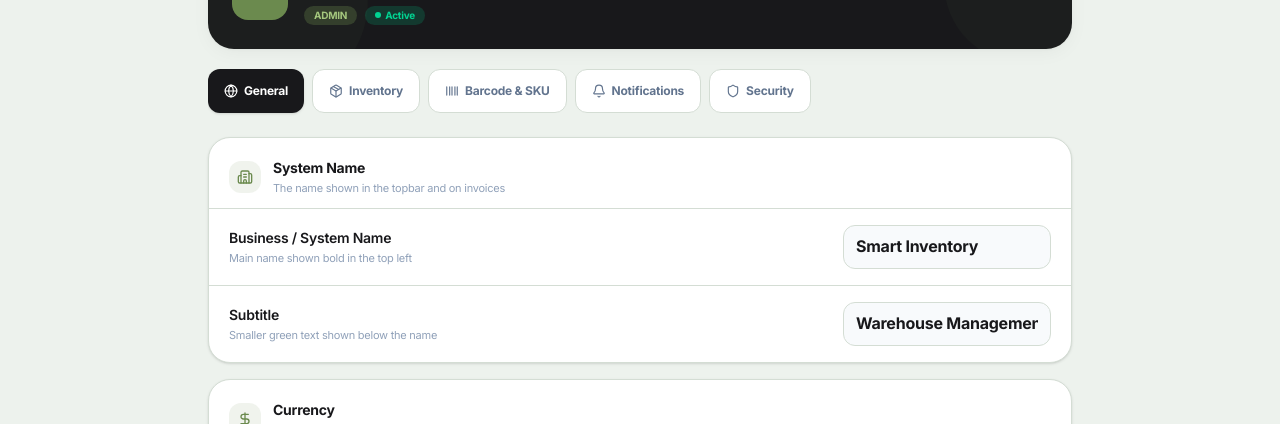
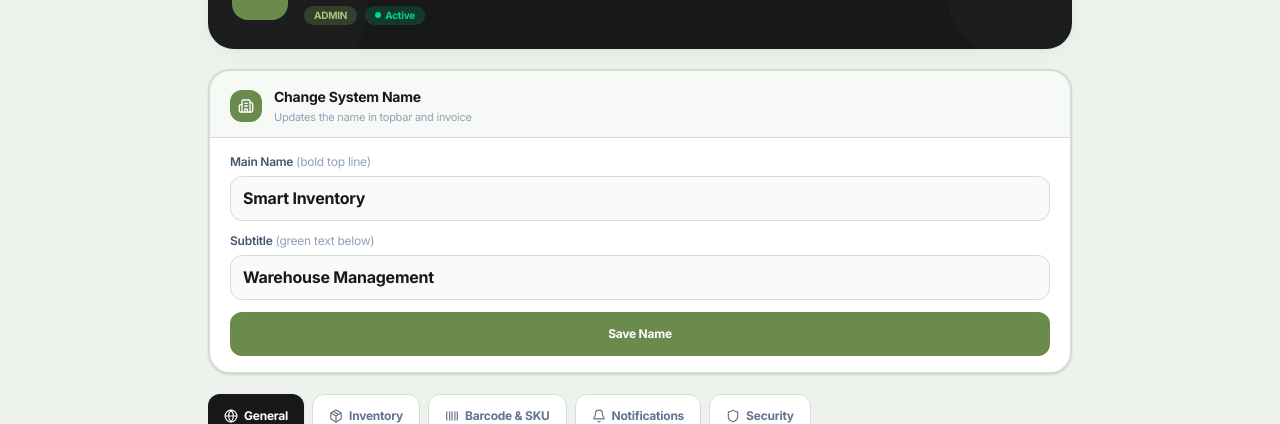
Before and after one commit to siveemin/system_management, a Next.js app: page /settings in a window 1280 px wide. Shown: the part 137-561 px from the top of the page. Built offline with nearby package versions, Linux system fonts and the light colour scheme; no server answers; a web font is replaced by a local one.

Commit message:
Move system name fields to top of Settings page — always visible
No longer hidden inside a tab. Shows as a green-bordered card
right below the profile card with its own Save Name button.

Co-Authored-By: Claude Sonnet 4.6 <noreply@anthropic.com>

```diff
--- a/app/settings/page.tsx
+++ b/app/settings/page.tsx
@@ -227,6 +227,48 @@ export default function SettingsPage() {
         </div>
       </div>
 
+      {/* ── System Name Card (always visible) ── */}
+      <div className="bg-white rounded-[22px] border-2 border-[#6b8a4e]/30 shadow-sm overflow-hidden">
+        <div className="px-5 pt-4 pb-3 border-b border-slate-100 flex items-center gap-3 bg-[#6b8a4e]/5">
+          <div className="h-8 w-8 rounded-xl bg-[#6b8a4e] flex items-center justify-center shrink-0">
+            <Building2 className="h-4 w-4 text-white" />
+          </div>
+          <div>
+            <h3 className="text-sm font-bold text-[#18181B]">Change System Name</h3>
+            <p className="text-[11px] text-slate-400 mt-0.5">Updates the name in topbar and invoice</p>
+          </div>
+        </div>
+        <div className="px-5 py-4 space-y-3">
+          <div>
+            <label className="text-xs font-semibold text-slate-600 block mb-1.5">Main Name <span className="text-slate-400 font-normal">(bold top line)</span></label>
+            <input
+              value={systemName}
+              onChange={(e) => setSystemNameState(e.target.value)}
+              placeholder="e.g. Smart Inventory"
+              maxLength={40}
+              className="w-full rounded-xl border border-slate-200 bg-slate-50 px-3 py-2.5 text-sm font-bold text-[#18181B] focus:outline-none focus:border-[#6b8a4e] transition-colors"
+            />
+          </div>
+          <div>
+            <label className="text-xs font-semibold text-slate-600 block mb-1.5">Subtitle <span className="text-slate-400 font-normal">(green text below)</span></label>
+            <input
+              value={systemSub}
+              onChange={(e) => setSystemSubState(e.target.value)}
+              placeholder="e.g. Warehouse Management"
+              maxLength={40}
+              className="w-full rounded-xl border border-slate-200 bg-slate-50 px-3 py-2.5 text-sm font-bold text-[#18181B] focus:outline-none focus:border-[#6b8a4e] transition-colors"
+            />
+          </div>
+          <button
+            type="button"
+            onClick={() => { setSystemName(systemName); setSystemSubtitle(systemSub); setSavedSuccess(true); setTimeout(() => setSavedSuccess(false), 3000); }}
+            className="w-full py-2.5 rounded-xl bg-[#6b8a4e] hover:bg-[#5a7840] text-white text-xs font-bold transition-all"
+          >
+            Save Name
+          </button>
+        </div>
+      </div>
+
       {/* ── Success Toast ── */}
       {savedSuccess && (
         <div className="p-3.5 rounded-2xl bg-emerald-50 border border-emerald-200 text-xs font-semibold text-emerald-700 flex items-center gap-2 shadow-sm">
```
